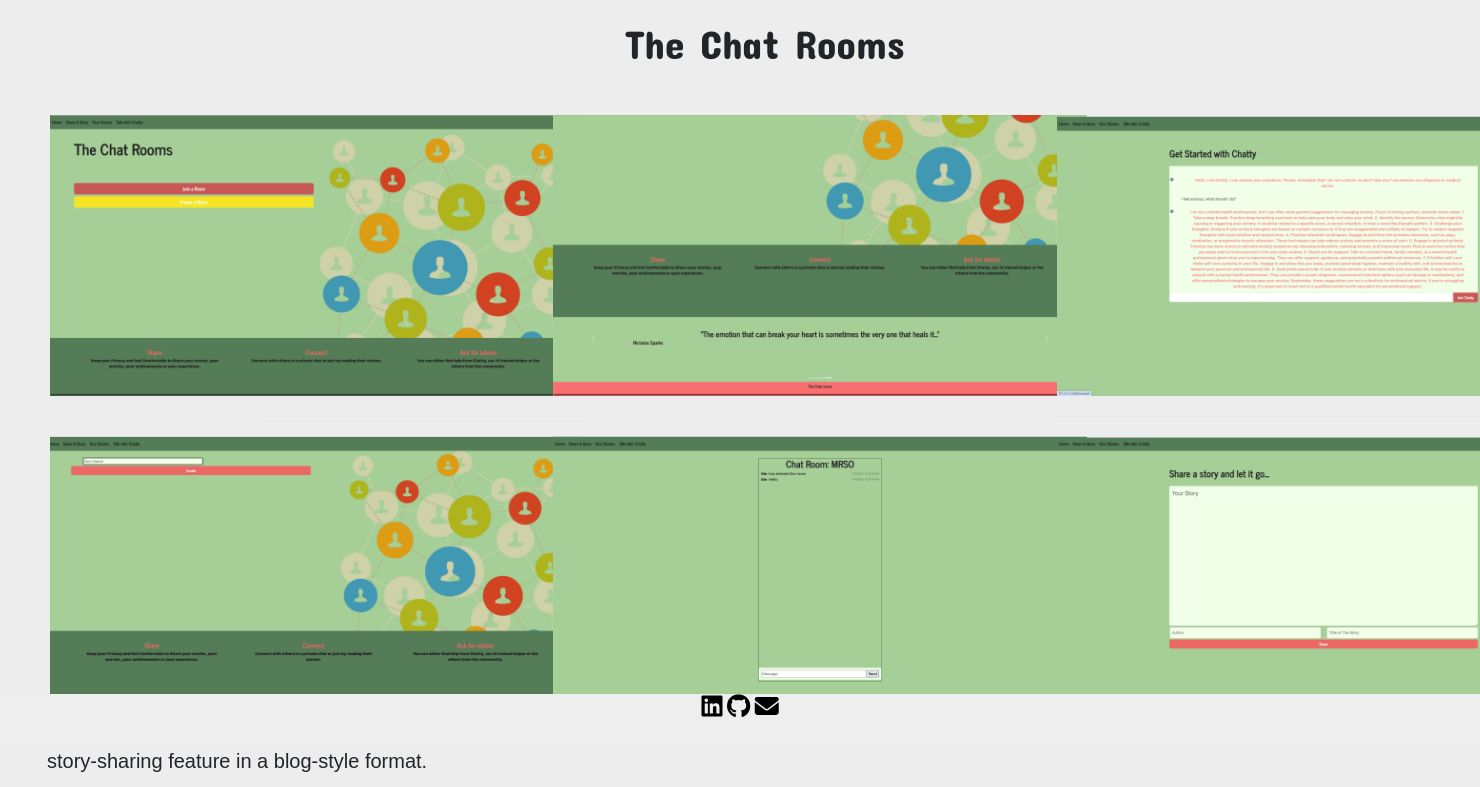
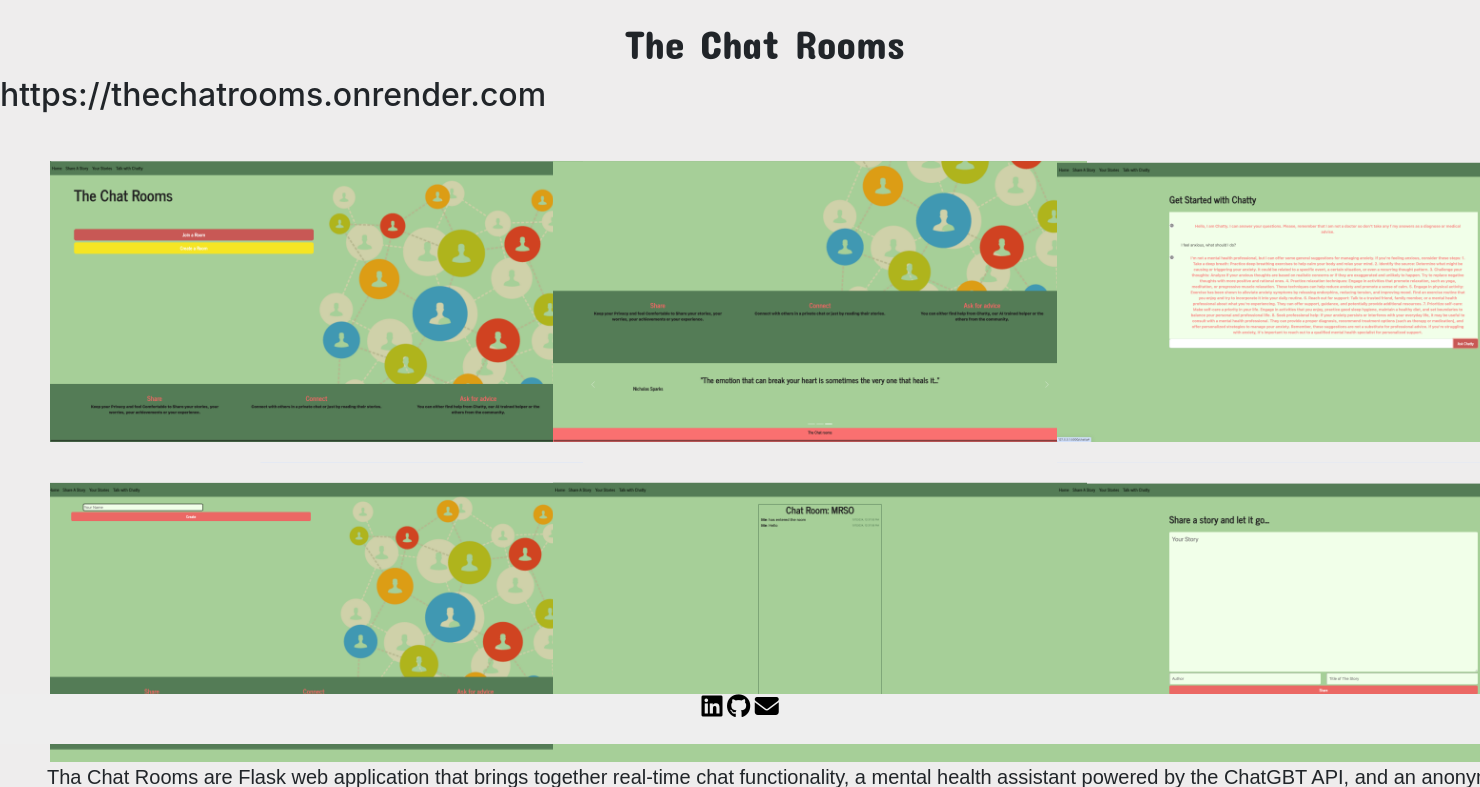
Before and after one commit to miyamarinova/Portfolio_website, a Flask app: page /project04 in a window 1480 px wide; the page is wider, and only the part inside the window is pictured. Shown: the part 56-843 px from the top of that part. Run offline with Flask 3, Linux system fonts and the light colour scheme; some libraries are stand-ins or nearby versions.

Commit message:
add render link to chat rooms

```diff
--- a/templates/project04.html
+++ b/templates/project04.html
@@ -3,6 +3,7 @@
 
 <body style="background-color: #EEEDED">
         <h1 class="project-heading text-center">The Chat Rooms</h1>
+        <h2> https://thechatrooms.onrender.com </h2>
         <div class="row">
             <div class="col-md-4">
                 <img class='project-img img-fluid enlarge-on-hover' src="{{ url_for('static',filename='img/project4img00.png') }}" alt="onlinestoreimg">
```
